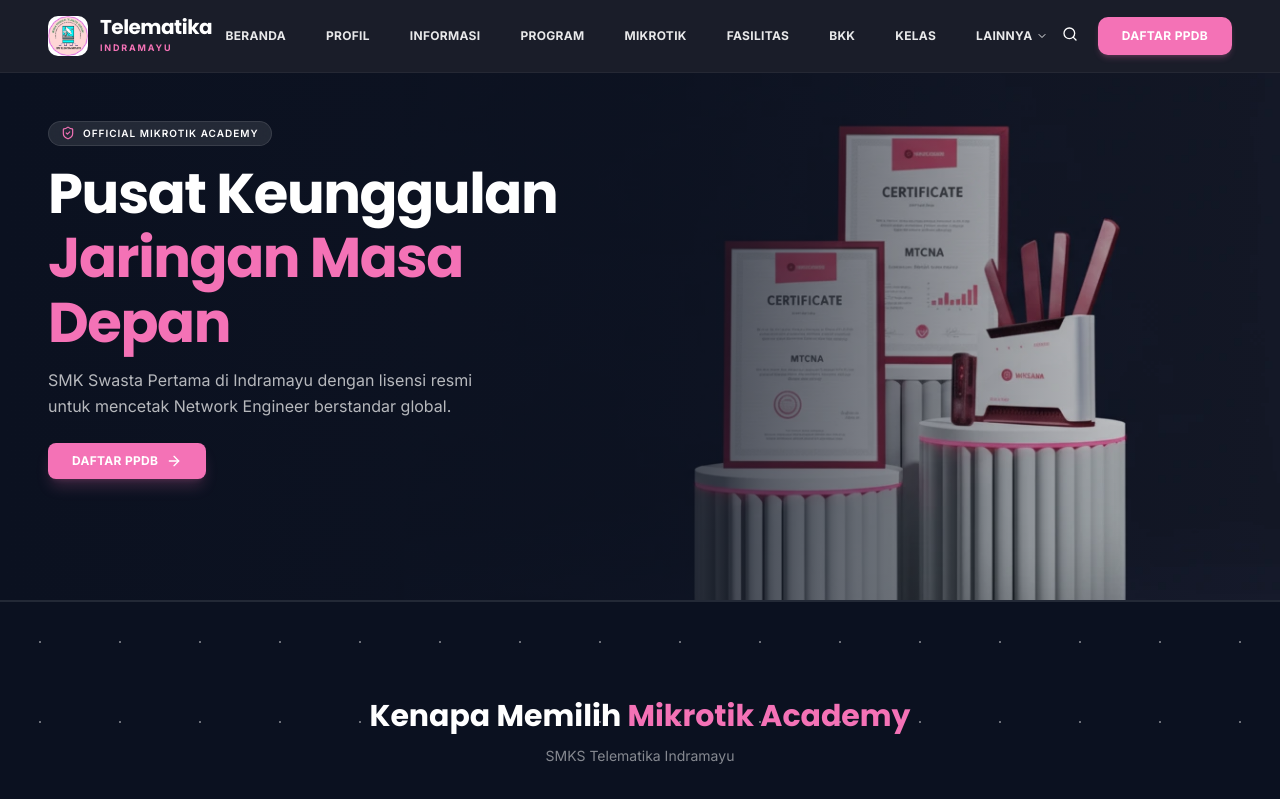
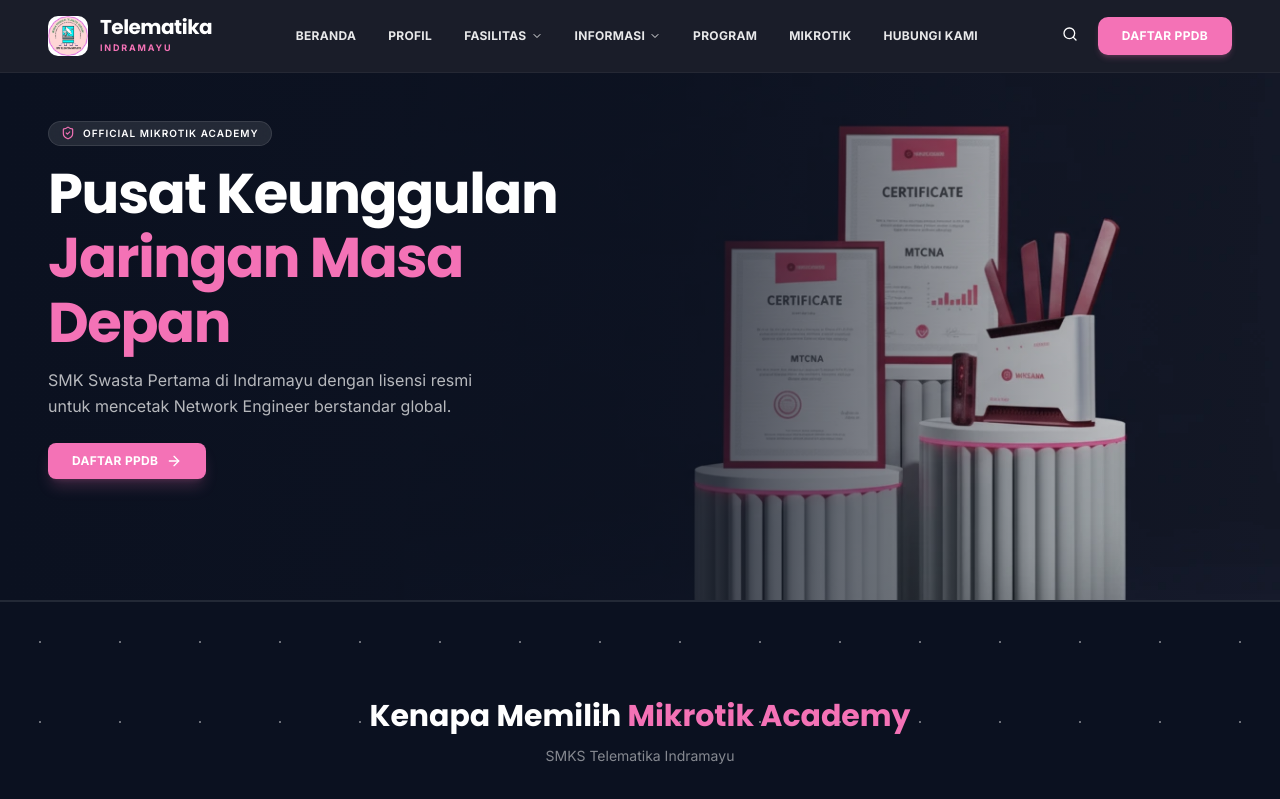
Before and after one commit to Whynode/web-ti, a Next.js app: page /program/mikrotik in a window 1280 px wide. Shown: the top 799 px of the page. Built offline with nearby package versions, Linux system fonts and the light colour scheme; no server answers; the database is empty.

Commit message:
refactor: convert navbar to dropdown menu system - Fasilitas (BKK, Kelas) and Informasi (Galeri, Berita, Student Life)

```diff
--- a/src/components/layout/Header.tsx
+++ b/src/components/layout/Header.tsx
@@ -96,28 +96,47 @@
           </Link>
 
             <nav className="hidden lg:flex">
-            <div className="flex items-center gap-10 font-sans text-[12px] font-bold tracking-wide uppercase">
+            <div className="flex items-center gap-8 font-sans text-[12px] font-bold tracking-wide uppercase">
               <Link href="/" className={`transition-colors ${getNavTextColor()}`}>Beranda</Link>
               <Link href="/about" className={`transition-colors ${getNavTextColor()}`}>Profil</Link>
-              <Link href="/informasi" className={`transition-colors ${getNavTextColor()}`}>Informasi</Link>
 
-              <Link href="/program" className={`transition-colors ${getNavTextColor()}`}>Program</Link>
-              <Link href="/program/mikrotik" className={`transition-colors text-brand-pink-start hover:text-white ${getNavTextColor()}`}>MikroTik</Link>
-              <Link href="/fasilitas" className={`transition-colors ${getNavTextColor()}`}>Fasilitas</Link>
-              <Link href="/bkk" className={`transition-colors ${getNavTextColor()}`}>BKK</Link>
-
-              <Link href="/kelas" className={`transition-colors ${getNavTextColor()}`}>Kelas</Link>
-
+              {/* Dropdown Fasilitas */}
               <div
                 className="relative"
-                onMouseEnter={() => handleDropdownEnter("lainnya")}
+                onMouseEnter={() => handleDropdownEnter("fasilitas")}
                 onMouseLeave={handleDropdownLeave}
               >
                 <div className={`flex items-center gap-1 transition-colors py-2 cursor-pointer ${getNavTextColor()}`}>
-                  <span>Lainnya</span> <ChevronDown className={`w-3 h-3 transition-transform ${activeDropdown === "lainnya" ? "rotate-180" : ""}`} />
+                  <span>Fasilitas</span> <ChevronDown className={`w-3 h-3 transition-transform ${activeDropdown === "fasilitas" ? "rotate-180" : ""}`} />
                 </div>
                 <AnimatePresence>
-                  {activeDropdown === "lainnya" && (
+                  {activeDropdown === "fasilitas" && (
+                    <motion.div
+                      initial={{ opacity: 0, y: 10 }}
+                      animate={{ opacity: 1, y: 0 }}
+                      exit={{ opacity: 0, y: 10 }}
+                      className="absolute top-full left-0 pt-2 min-w-[160px]"
+                    >
+                      <div className="bg-white rounded-[10px] shadow-lg border border-gray-100 overflow-hidden py-1">
+                        <Link href="/bkk" className="block px-4 py-2 text-xs text-brand-navy/70 font-medium hover:bg-brand-navy/5 hover:text-brand-pink-start transition-colors">BKK</Link>
+                        <Link href="/kelas" className="block px-4 py-2 text-xs text-brand-navy/70 font-medium hover:bg-brand-navy/5 hover:text-brand-pink-start transition-colors">Kelas</Link>
+                      </div>
+                    </motion.div>
+                  )}
+                </AnimatePresence>
+              </div>
+
+              {/* Dropdown Informasi */}
+              <div
+                className="relative"
+                onMouseEnter={() => handleDropdownEnter("informasi")}
+                onMouseLeave={handleDropdownLeave}
+              >
+                <div className={`flex items-center gap-1 transition-colors py-2 cursor-pointer ${getNavTextColor()}`}>
+                  <span>Informasi</span> <ChevronDown className={`w-3 h-3 transition-transform ${activeDropdown === "informasi" ? "rotate-180" : ""}`} />
+                </div>
+                <AnimatePresence>
+                  {activeDropdown === "informasi" && (
                     <motion.div
                       initial={{ opacity: 0, y: 10 }}
                       animate={{ opacity: 1, y: 0 }}
@@ -125,15 +144,18 @@
                       className="absolute top-full left-0 pt-2 min-w-[180px]"
                     >
                       <div className="bg-white rounded-[10px] shadow-lg border border-gray-100 overflow-hidden py-1">
+                        <Link href="/galeri" className="block px-4 py-2 text-xs text-brand-navy/70 font-medium hover:bg-brand-navy/5 hover:text-brand-pink-start transition-colors">Galeri Sekolah</Link>
+                        <Link href="/berita" className="block px-4 py-2 text-xs text-brand-navy/70 font-medium hover:bg-brand-navy/5 hover:text-brand-pink-start transition-colors">Berita Sekolah</Link>
                         <Link href="/student-life" className="block px-4 py-2 text-xs text-brand-navy/70 font-medium hover:bg-brand-navy/5 hover:text-brand-pink-start transition-colors">Student Life</Link>
-                        <Link href="/galeri" className="block px-4 py-2 text-xs text-brand-navy/70 font-medium hover:bg-brand-navy/5 hover:text-brand-pink-start transition-colors">Galeri Sekolah</Link>
-                        <Link href="/berita" className="block px-4 py-2 text-xs text-brand-navy/70 font-medium hover:bg-brand-navy/5 hover:text-brand-pink-start transition-colors">Berita & Agenda</Link>
-                        <Link href="/kontak" className="block px-4 py-2 text-xs text-brand-navy/70 font-medium hover:bg-brand-navy/5 hover:text-brand-pink-start transition-colors">Hubungi Kami</Link>
                       </div>
                     </motion.div>
                   )}
                 </AnimatePresence>
               </div>
+
+              <Link href="/program" className={`transition-colors ${getNavTextColor()}`}>Program</Link>
+              <Link href="/program/mikrotik" className={`transition-colors text-brand-pink-start hover:text-white ${getNavTextColor()}`}>MikroTik</Link>
+              <Link href="/kontak" className={`transition-colors ${getNavTextColor()}`}>Hubungi Kami</Link>
             </div>
           </nav>
 
```
